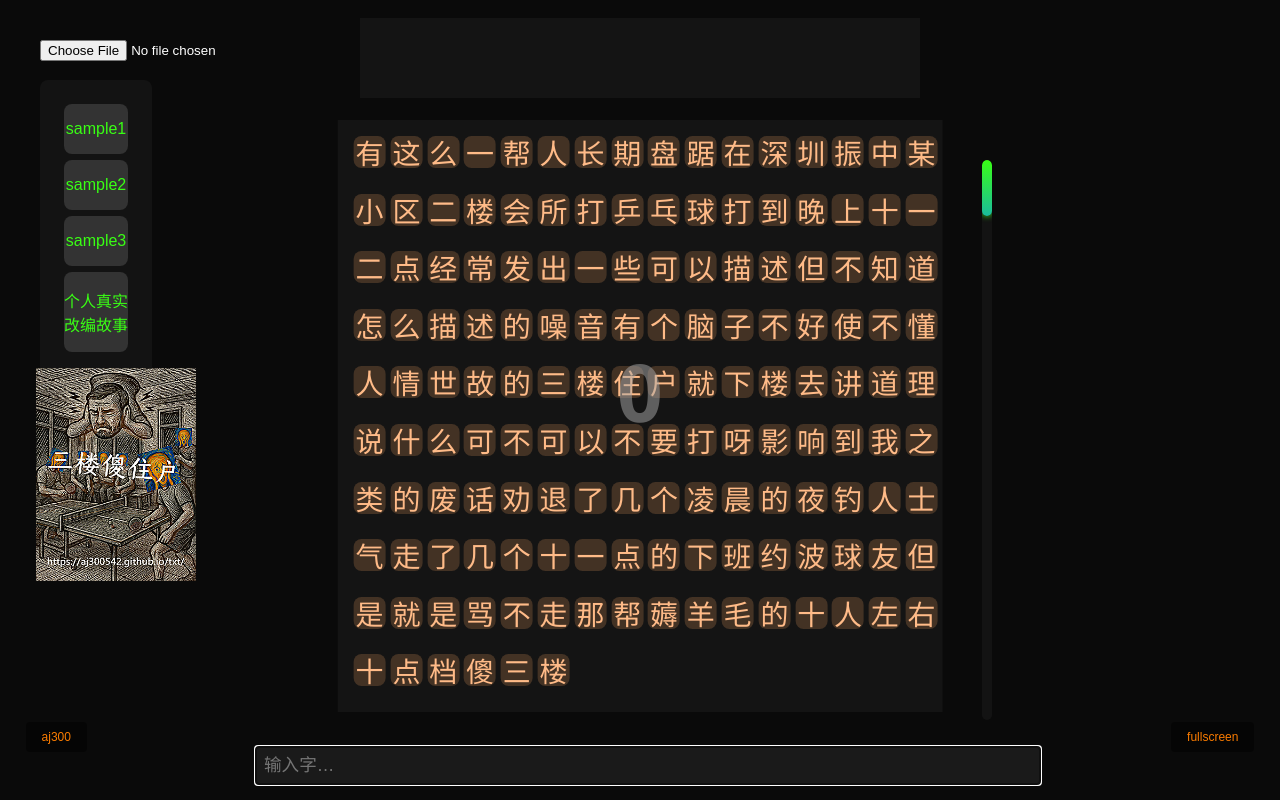
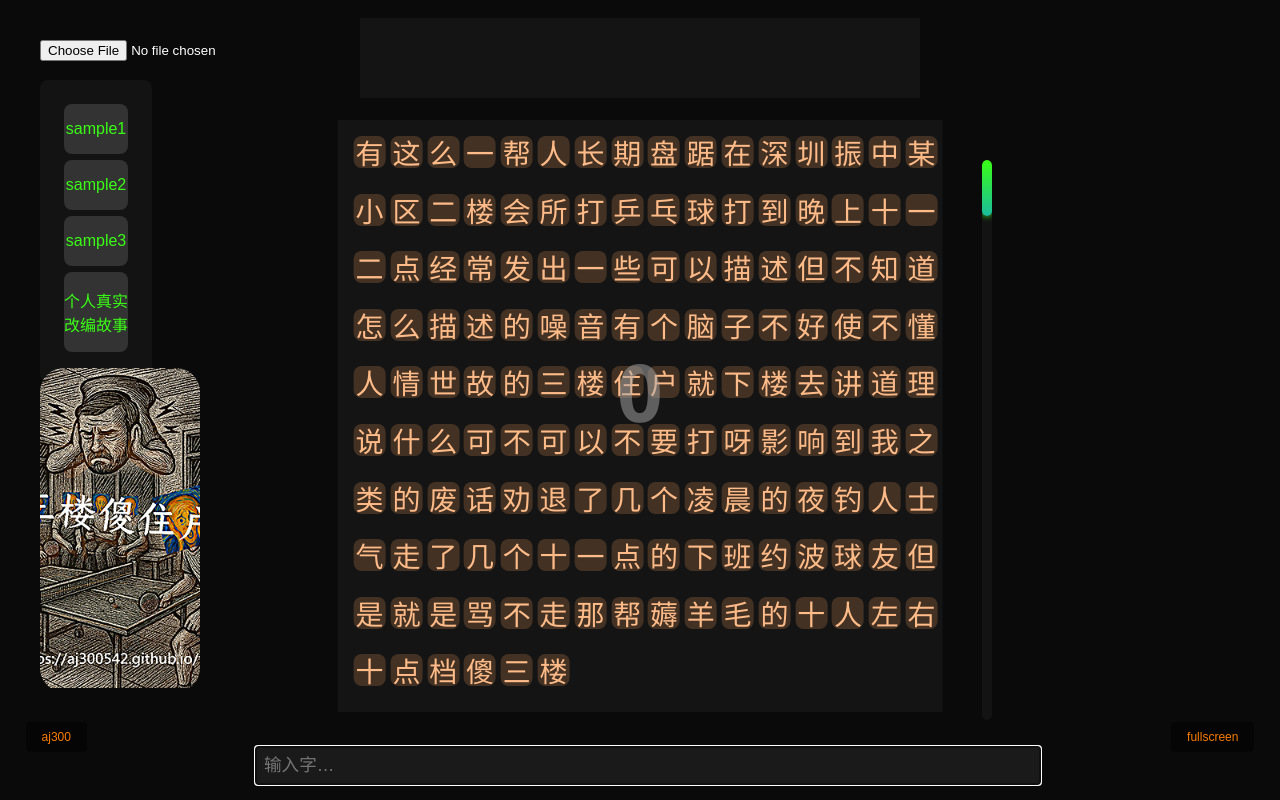
Before and after one commit to aj300542/txt, a plain HTML site: page index.html in a window 1280 px wide. Drawn offline with Linux system fonts and the light colour scheme.

Commit message:
Update index.html

```diff
--- a/index.html
+++ b/index.html
@@ -308,8 +308,8 @@
         .cover-small {
             position: absolute;
             top: 46vh;
-            left: 2vh;
-            width:25vh;
+            left: 5vh;
+            width: 20vh;
             height: auto;
             display: flex;
             justify-content: center;
@@ -325,7 +325,7 @@
             left: 0;
             right: 0;
             height: 100%;
-            font-size: 2vh;
+            font-size: 4vh;
             display: flex;
             align-items: center;
             justify-content: center;
@@ -360,9 +360,9 @@
     <div id="fileList"></div>
     <div class="cover-small">
         <a href="txt/三傻.epub" download="三傻.epub">
-            <img src="txt/cover-small.jpg" style="width: 20vh;" alt="点击下载" />
+            <img src="txt/cover-small.jpg" style="width: 30vh;" alt="点击下载" />
         </a>
-        <div class="hover-text">电子书下载</div>
+        <div class="hover-text">三傻<br>电子书</div>
     </div>
 
     <script src="txt/similarWordMap.js"></script>
```
